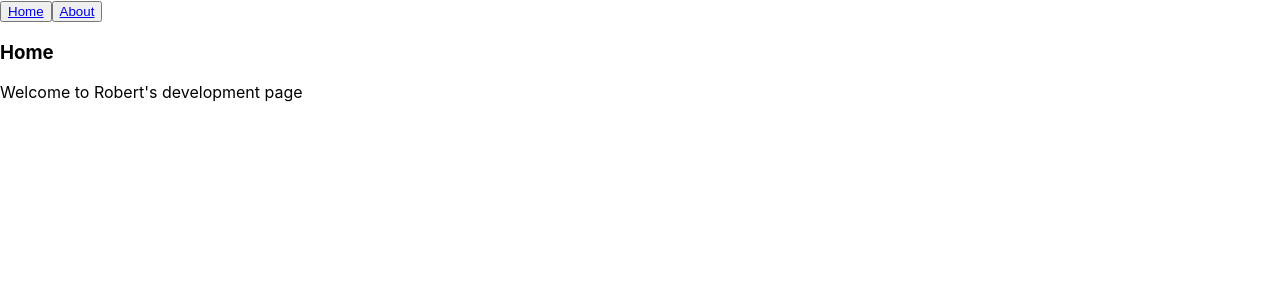
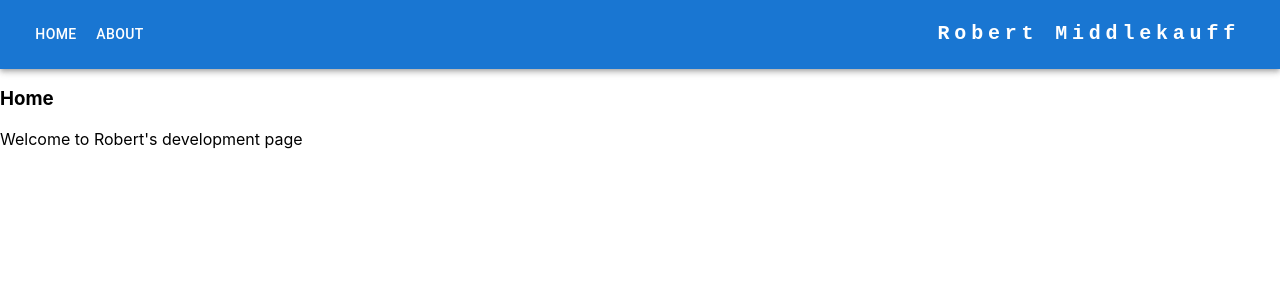
Before and after one commit to robertmiddlekauff/robertmiddlekauff.github.io, a React (Create React App) app in the folder my-app/: page / in a window 1280 px wide. Shown: the top 300 px of the page. Built offline with nearby package versions, Linux system fonts and the light colour scheme.

Commit message:
set up nav and header

```diff
--- a/my-app/src/App.css
+++ b/my-app/src/App.css
@@ -1,6 +1,13 @@
 .App {
   text-align: center;
 }
+
+a {
+  text-decoration-line: none;
+  color: inherit;
+}
+
+
 
 .App-logo {
   height: 40vmin;
--- a/my-app/src/App.tsx
+++ b/my-app/src/App.tsx
@@ -1,22 +1,70 @@
 import React from 'react';
 import logo from './logo.svg';
 import './App.css';
-import { BrowserRouter, Route, Routes } from 'react-router-dom';
+import { BrowserRouter, Link, NavLink, Route, Routes } from 'react-router-dom';
 import NavBar from './components/NavBar';
 import Home from './components/Home';
 import About from './components/About';
+import { Tabs, Tab, AppBar, Container, Toolbar, Typography, Box, IconButton, MenuItem, Menu, Button, Tooltip } from '@mui/material';
 
 function App() {
+
+  const routes=['/', '/about']
+  const pages=[{title: "Home", route: "/"}, {title: "About", route: '/about'}]
+  const [anchorElNav, setAnchorElNav] = React.useState<null | HTMLElement>(null);
+
+  const handleOpenNavMenu = (event: React.MouseEvent<HTMLElement>) => {
+    setAnchorElNav(event.currentTarget);
+  };
+  const handleCloseNavMenu = () => {
+    setAnchorElNav(null);
+  };
+
   return (
-        <div>
-        <BrowserRouter>
-        <NavBar/>
-          <Routes >
-            <Route path='/' element={<Home />} />
-            <Route path='/about' element={<About />} />
-          </Routes>
-          </BrowserRouter>
-        </div>
+    <BrowserRouter>
+    <AppBar position="static">
+      <Container maxWidth="xl">
+        <Toolbar disableGutters>
+
+          <Box sx={{ flexGrow: 1, display: { xs: 'none', md: 'flex' } }}>
+
+            {pages.map((page) => (
+              <Button
+                key={page.title}
+                onClick={handleCloseNavMenu}
+                sx={{ my: 2, color: 'white', display: 'block' }}
+              >
+            <NavLink to={page.route}>{page.title}</NavLink>
+              </Button>
+            ))}
+          </Box>
+
+          <Typography
+            variant="h6"
+            noWrap
+            component="a"
+            href="/"
+            sx={{
+              mr: 2,
+              display: { xs: 'none', md: 'flex' },
+              fontFamily: 'monospace',
+              fontWeight: 700,
+              letterSpacing: '.3rem',
+              color: 'inherit',
+              textDecoration: 'none',
+            }}
+          >
+            Robert Middlekauff
+          </Typography>
+        </Toolbar>
+
+      </Container>
+    </AppBar>
+    <Routes>
+      <Route path='/' element={<Home />} />
+      <Route path='/about' element={<About />} />
+    </Routes>
+    </BrowserRouter>
   );
 }
 
--- a/my-app/src/components/NavBar.tsx
+++ b/my-app/src/components/NavBar.tsx
@@ -3,12 +3,7 @@ import { Link, NavLink } from 'react-router-dom';
 
 const NavBar = () => {
     return(
-		<nav className='ui raised very padded segment' >
-			<div className='ui right floated header'>
-				<button><NavLink to="/">Home</NavLink></button>
-				<button><NavLink to="/about">About</NavLink></button>
-			</div>
-		</nav>
+		<div>test</div>
 	)
 }
 
```
